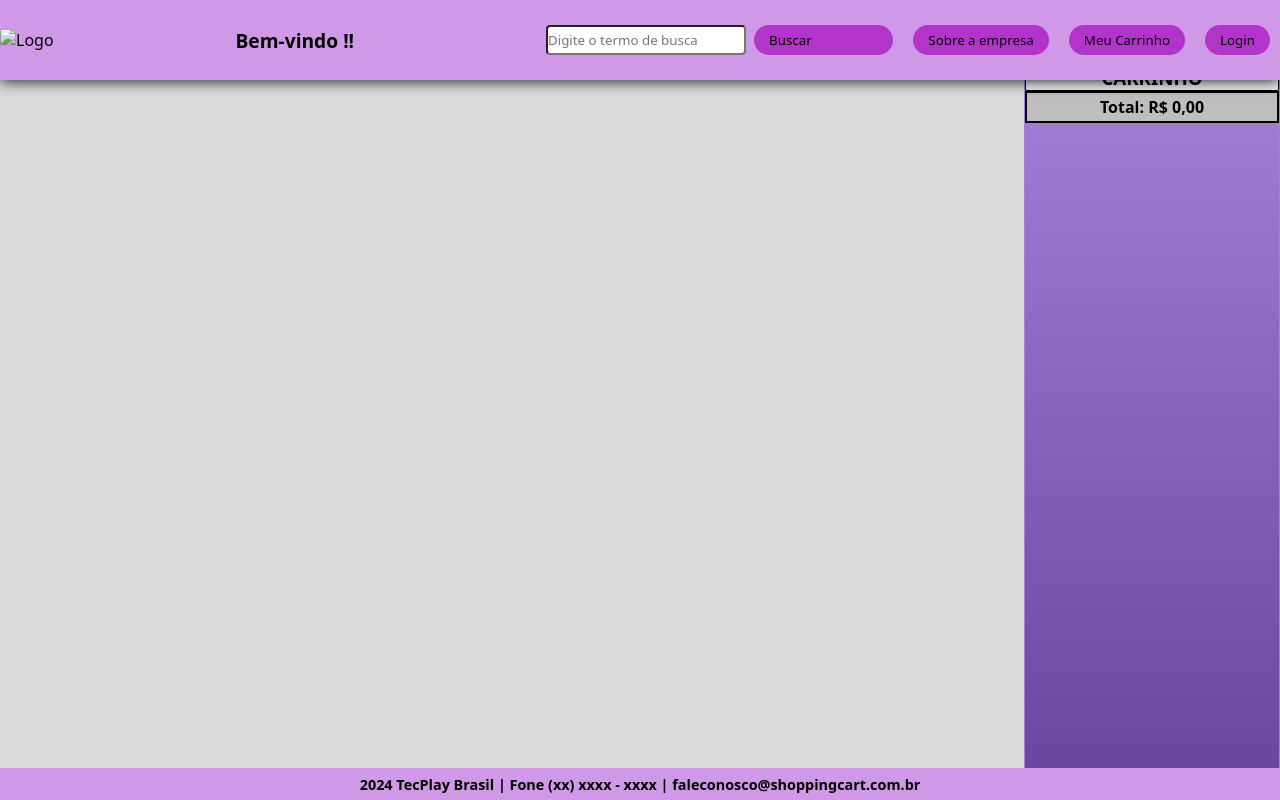
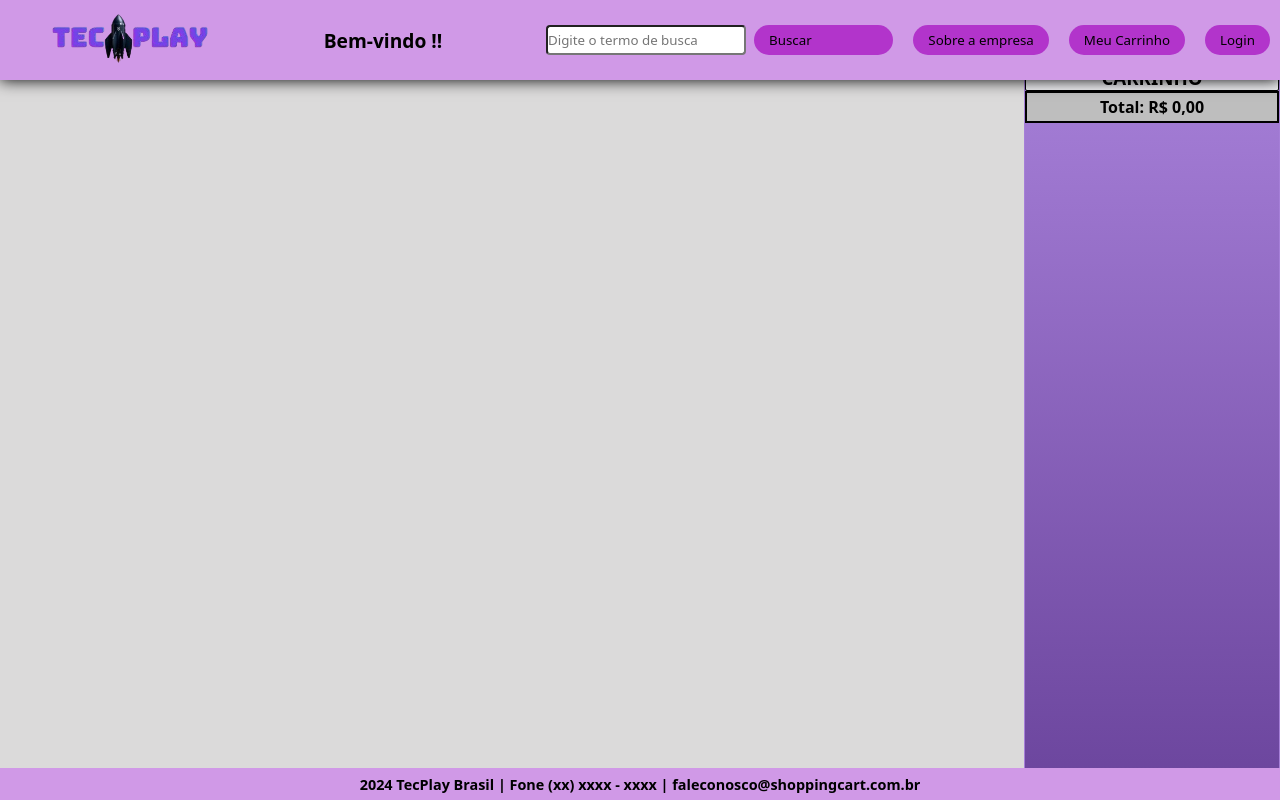
Before and after one commit to ruandias-at/projeto-ecommerce, a plain HTML site: page index.html in a window 1280 px wide. Drawn offline with nearby package versions, Linux system fonts and the light colour scheme; the site is published under a folder, as on GitHub Pages, so addresses that start at the root find nothing.

Commit message:
Update index.html

```diff
--- a/index.html
+++ b/index.html
@@ -8,11 +8,12 @@
     <link href="https://fonts.googleapis.com/css2?family=Material+Symbols+Outlined" rel="stylesheet">
 </head>
 <body>
+    <!-- HOME(PÁGINA PRINCIPAL) -->
     <header>
         <div class="interface">
             <div class="logo">
                 <a href="#">
-                    <img src="/images/logo.png" width="230" alt="Logo">
+                    <img src="images/logo.png" width="230" alt="Logo">
                 </a>
             </div>
             <p id="welcome-message">Bem-vindo <span id="user-name"></span> !!</p>
```
